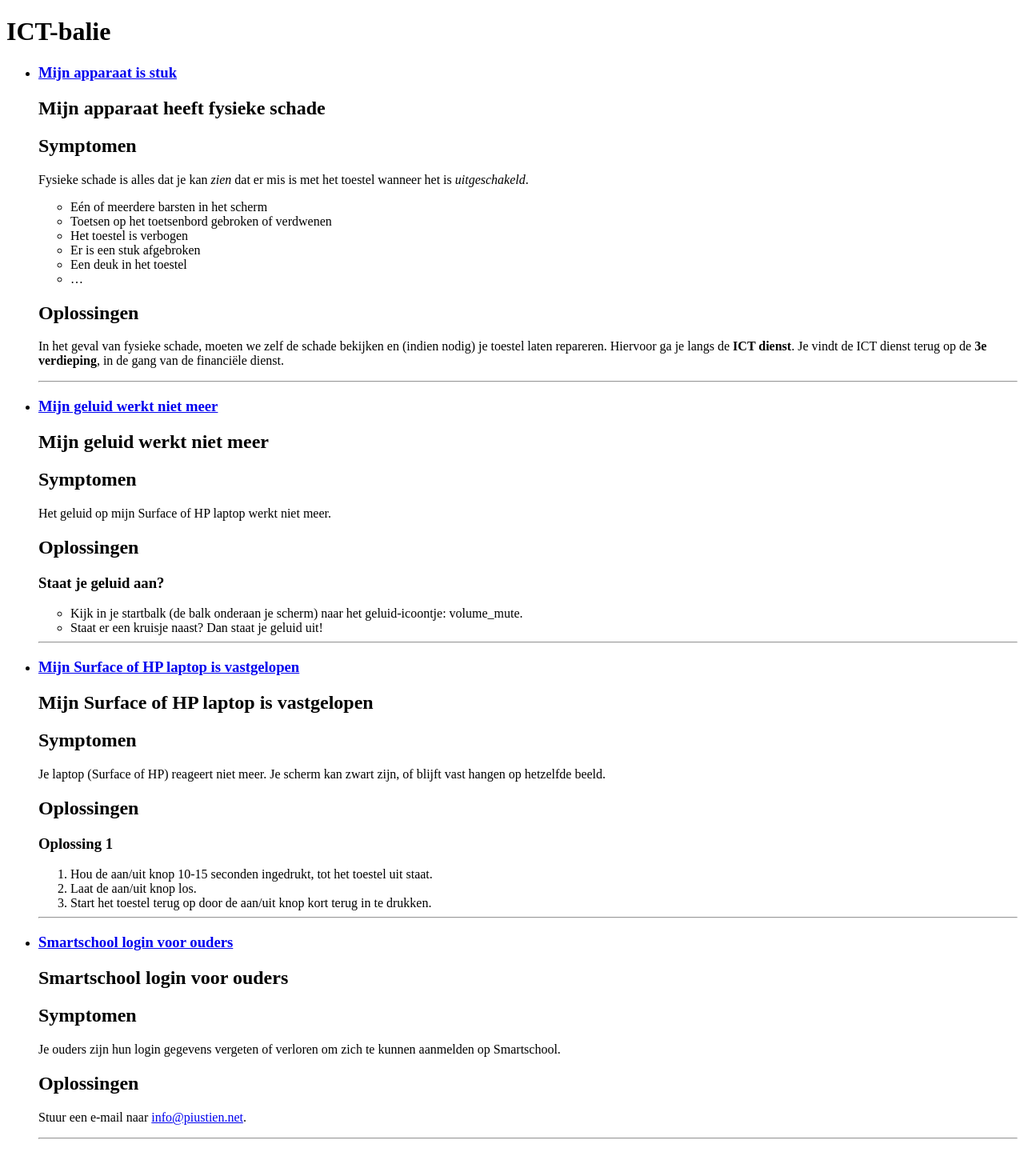
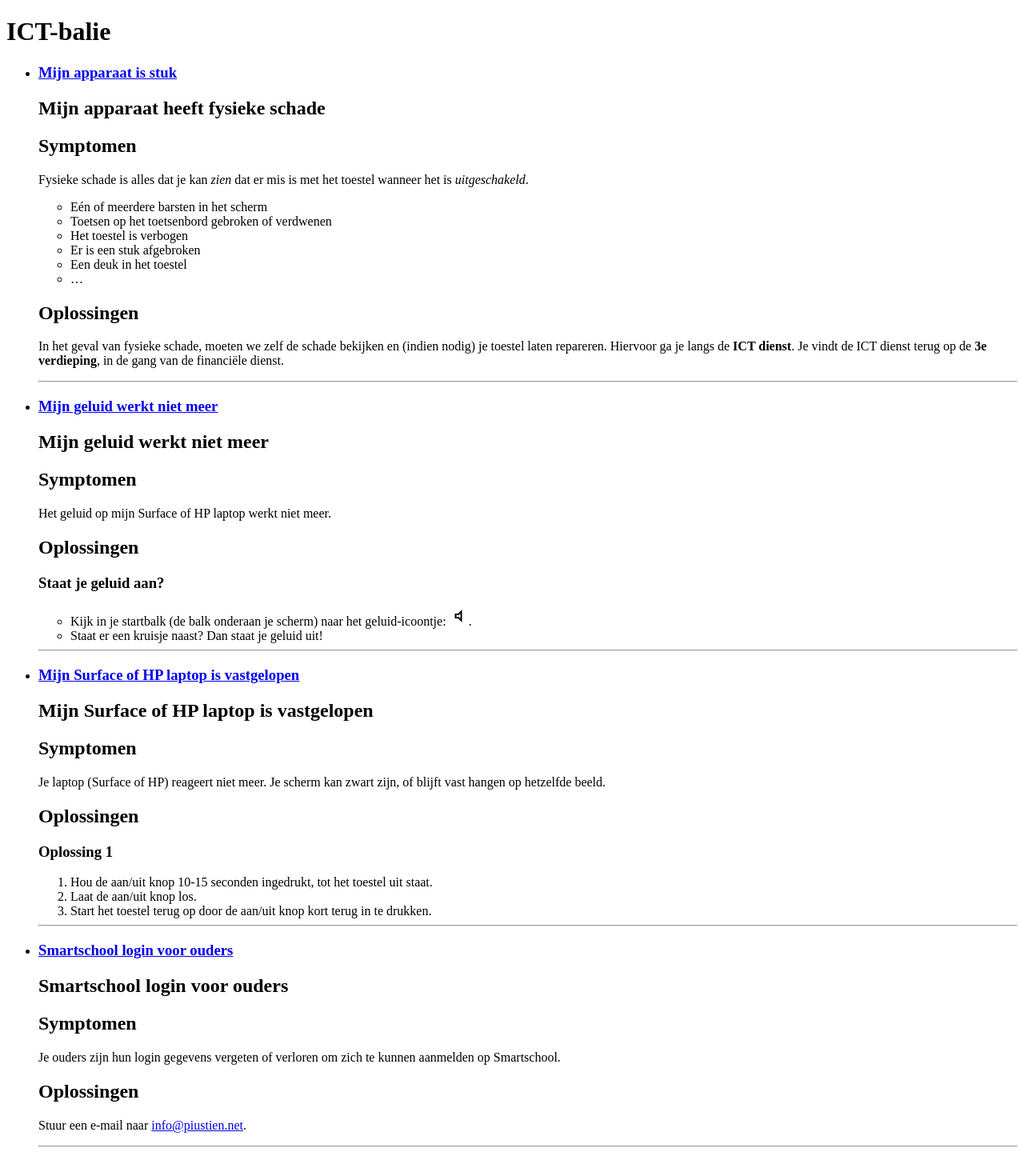
Before and after one commit to Pius-X-Antwerpen/ict-balie, a Jekyll site: the page built from index.md, in a window 1280 px wide. Shown: the whole page at 80% size. Built offline with Jekyll 4.4.1, drawn with Linux system fonts in a browser that asks for light colours; some web fonts are replaced; our own code applies the rules of GitHub Pages for plain Markdown files.

Commit message:
Update default.html

```diff
--- a/_layouts/default.html
+++ b/_layouts/default.html
@@ -5,7 +5,7 @@
     <meta http-equiv="X-UA-Compatible" content="IE=edge">
     <meta name="viewport" content="width=device-width, initial-scale=1.0">
 
-    <link href="https://fonts.googleapis.com/icon?family=Material+Icons|Material+Icons+Outlined" rel="stylesheet">
+    <link href="https://fonts.googleapis.com/icon?family=Material+Symbols|Material+Symbols+Outlined" rel="stylesheet">
 
     <title>Document</title>
 </head>
```
